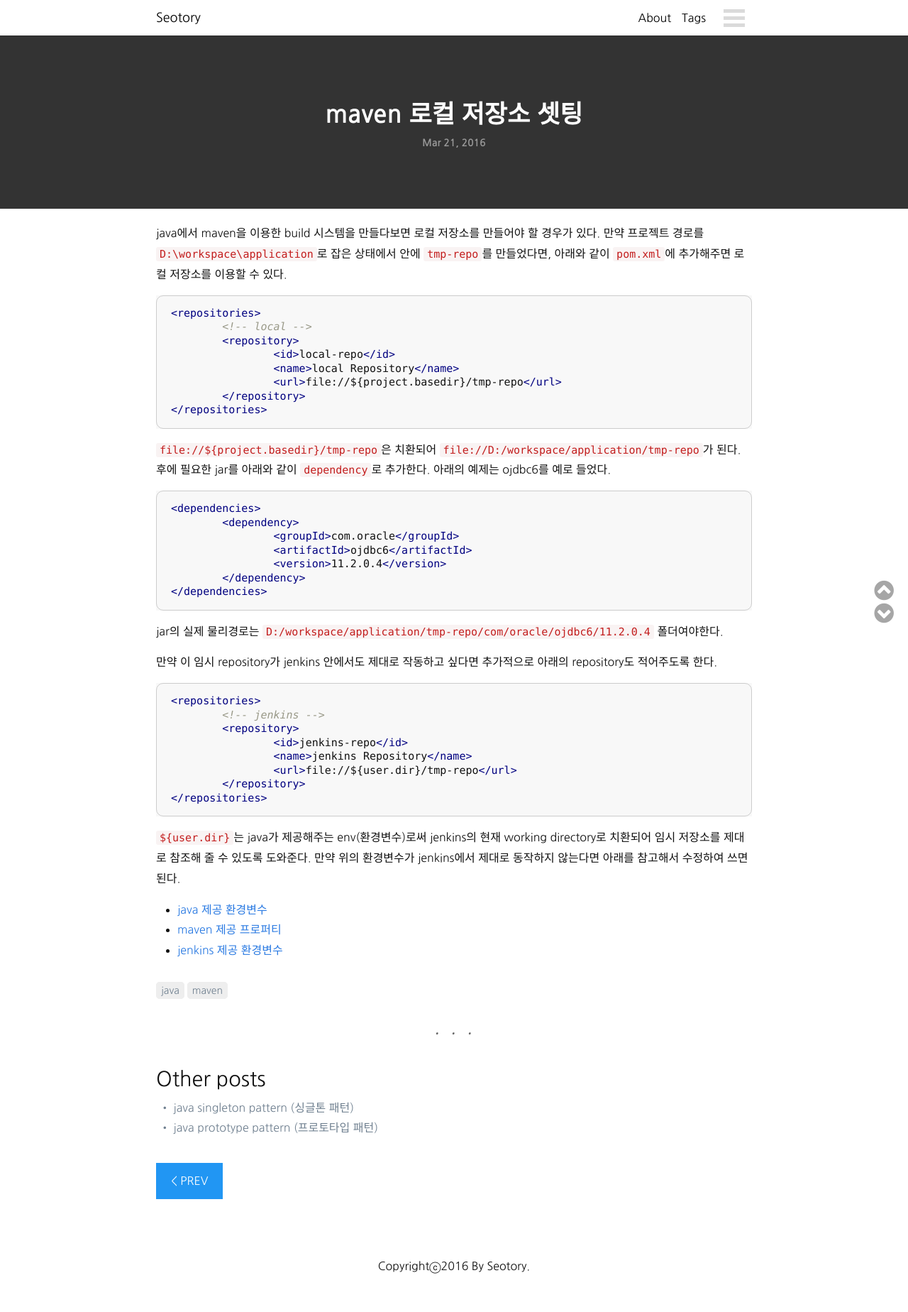
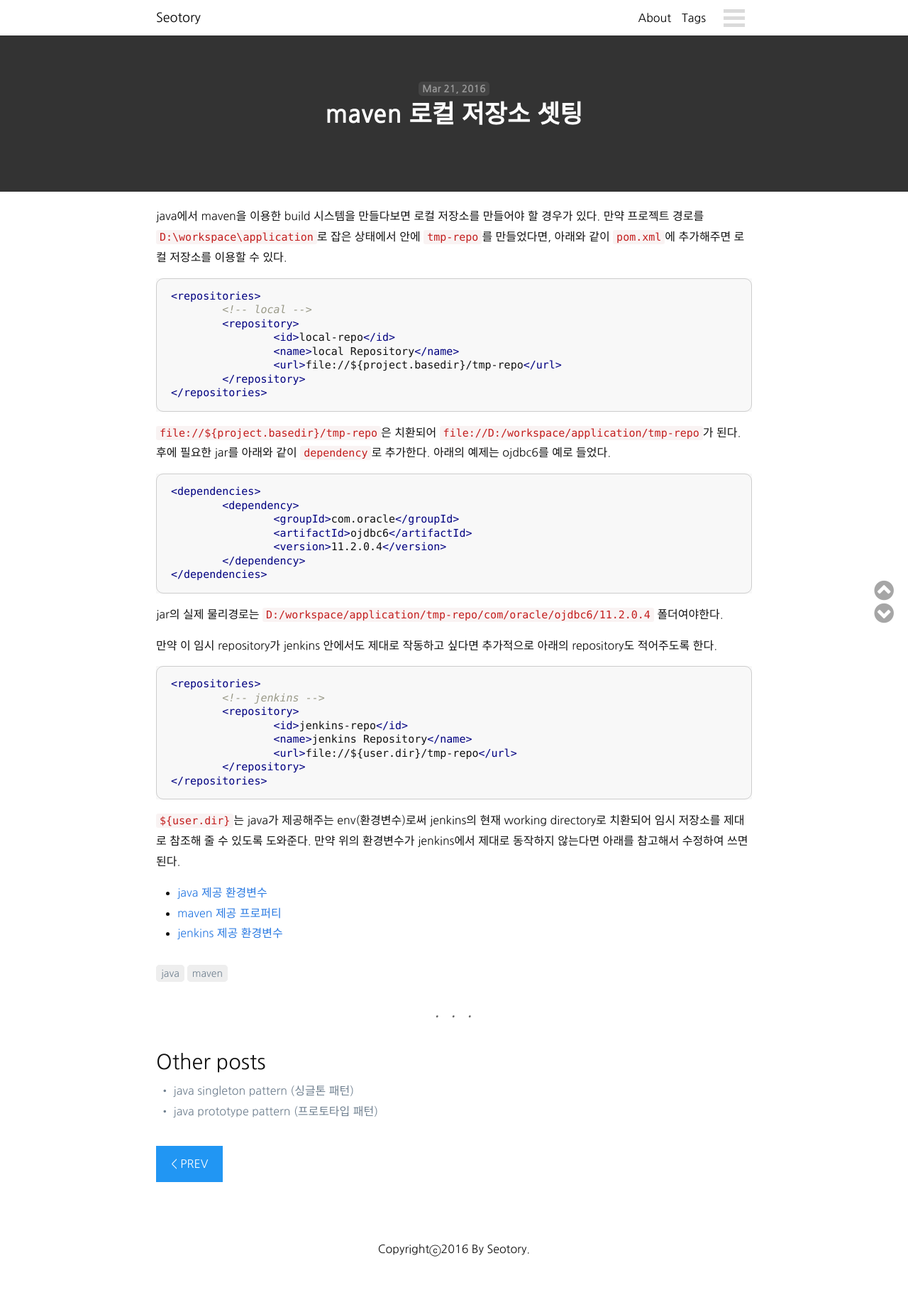
Before and after one commit to seotory/seotory.github.io, a Jekyll site: the page built from _posts/dev/2016-03-21-maven-local-repository-setting.markdown, in a window 1280 px wide. Shown: the whole page at 71% size. Built offline with Jekyll 4.4.1, drawn with Linux system fonts in a browser that asks for light colours; nearby versions of some CDN libraries; comment, search, counter and statistics services are not loaded; after the commit the page ends 1824 px from its top, so only the background shows below that.

Commit message:
edit css and layout

```diff
--- a/_layouts/default.html
+++ b/_layouts/default.html
@@ -17,9 +17,7 @@
 
     {% include header.html %}
 
-    <div class="page-content">
-      {{ content }}
-    </div>
+    {{ content }}
 
     {% include footer.html %}
 
--- a/_layouts/page.html
+++ b/_layouts/page.html
@@ -1,6 +1,7 @@
 ---
 layout: default
 ---
+<section class="page-content">
 	<div class="wrapper">
 		<div class="post">
 	<!--
@@ -14,3 +15,4 @@ layout: default
 
 		</div>
 	</div>
+</section>
--- a/_layouts/post.html
+++ b/_layouts/post.html
@@ -1,16 +1,20 @@
 ---
 layout: default
 ---
+<section class="page-header">
+  <div class="wrapper">
       <header class="post-header">
       <div class="post-info">
+        <span class="post-meta">{{ page.date | date: "%b %-d, %Y" }}{% if page.author %} • {{ page.author }}{% endif %}{% if page.meta %} • {{ page.meta }}{% endif %}</span>
         <h1 class="post-title">{{ page.title }}</h1>
-    <p class="post-meta">{{ page.date | date: "%b %-d, %Y" }}{% if page.author %} • {{ page.author }}{% endif %}{% if page.meta %} • {{ page.meta }}{% endif %}</p>
       </div>
     </header>
+  </div>
+</section>
 
+<section class="page-content">
   <div class="wrapper">
     <div class="post">
-
       <!-- post -->
       <article class="post-content">
         {{ content }}
@@ -95,3 +99,4 @@ layout: default
 
     </div>
   </div>
+</section>
--- a/_sass/_layout.scss
+++ b/_sass/_layout.scss
@@ -107,12 +107,15 @@ article {
   }
 }
 
-/* post section */
-.post-header {
+/* page section */
+.page-header {
   margin-top: -1px;
   margin-bottom: 20px;
   background-color: rgba(0,0,0,0.8);
 }
+
+
+/* post section */
 .post-list {
   margin-top: 15px;
   li {
@@ -123,16 +126,20 @@ article {
   }
 }
 .post-info {
-  padding: 80px 15px;
+  padding: 60px 0 80px 0;
   text-align: center;
   word-break: keep-all;
   h1 {
     color: #fff;
   	font-weight: 700;
   	font-size: 35px;
+    line-height: 1.3;
   }
-  p {
+  span {
+    padding: 3px 5px;
   	margin-bottom: 0px;
+    border-radius: 5px;
+    background: #444;
   	font-weight: 700;
   }
 }
--- a/index.html
+++ b/index.html
@@ -1,6 +1,7 @@
 ---
 layout: default
 ---
+<section class="page-content">
   <div class="wrapper">
     <div class="home">
 
@@ -105,3 +106,4 @@ layout: default
 
     </div>
   </div>
+</section>
```
Also changed, not shown: _layouts/list.html (+6 -4 lines). Lines whose indentation alone changed are shown as unchanged.
